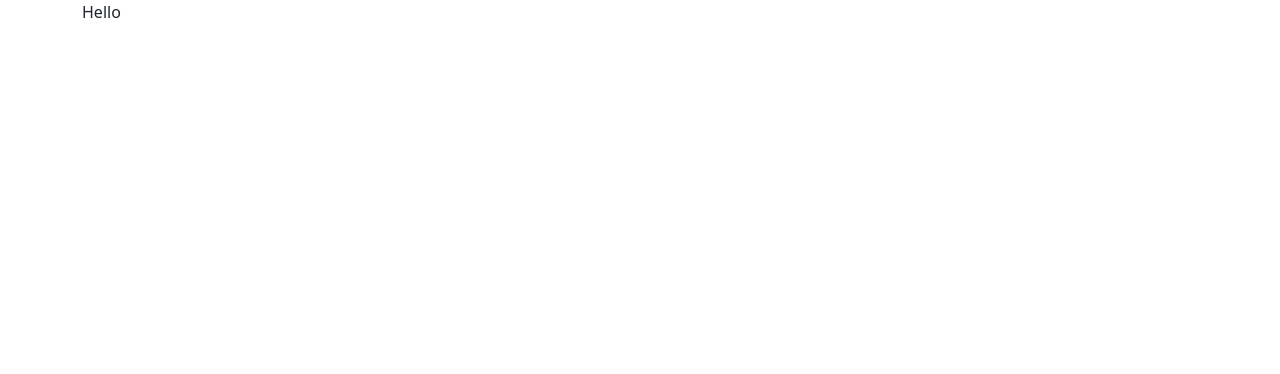
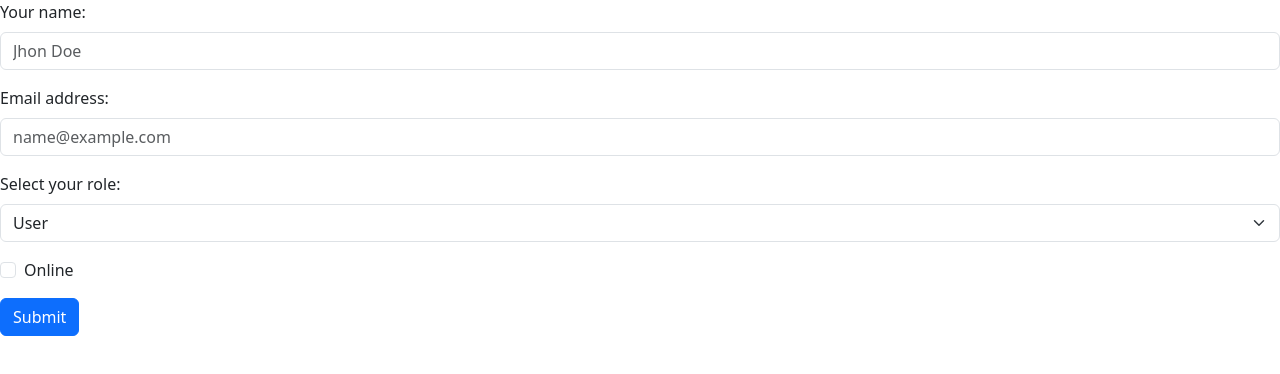
Before and after one commit to limbonalim/Home-Work-57, a React (Vite) app: page / in a window 1280 px wide. Shown: the top 374 px of the page. Built offline with nearby package versions, Linux system fonts and the light colour scheme.

Commit message:
create UserForms component

```diff
--- /dev/null
+++ b/src/components/UserForms/UserForms.tsx
@@ -0,0 +1,80 @@
+import React, {useState} from 'react';
+import {User} from '../../types';
+
+
+const UserForms = () => {
+  const [user, setUser] = useState<User>({
+    name: '',
+    mail: '',
+    active: false,
+    role: 'user',
+  });
+  const changeUser = (event: React.ChangeEvent<HTMLInputElement | HTMLSelectElement>) => {
+    setUser((prevState) => ({
+      ...prevState,
+      [event.target.name]: event.target.value
+    }))
+  };
+  const changeUserFromCheckbox = (event: React.ChangeEvent<HTMLInputElement>) => {
+    setUser(prevState => ({
+      ...prevState,
+      [event.target.name]: event.target.checked
+    }))
+  };
+  return (
+    <form>
+      <div className="mb-3">
+        <label htmlFor="name" className="form-label">Your name:
+        </label>
+        <input
+          className="form-control"
+          placeholder="Jhon Doe"
+          name="name"
+          id="name"
+          onChange={changeUser}
+          value={user.name}
+        />
+      </div>
+      <div className="mb-3">
+        <label htmlFor="mail" className="form-label">Email address:</label>
+        <input
+          type="email"
+          className="form-control"
+          placeholder="name@example.com"
+          name="mail"
+          id="mail"
+          onChange={changeUser}
+          value={user.mail}
+        />
+      </div>
+      <div className="mb-3">
+        <label htmlFor="role" className="form-label">Select your role:</label>
+        <select
+          id="role"
+          name="role"
+          className="form-select"
+          onChange={changeUser}
+          value={user.role}
+        >
+          <option value="user">User</option>
+          <option value="editor">Editor</option>
+          <option value="admin">Admin</option>
+        </select>
+      </div>
+      <div className="mb-3 form-check">
+          <label className="form-check-label" htmlFor="active">Online</label>
+        <input
+          type="checkbox"
+          className="form-check-input"
+          id="active"
+          name="active"
+          onChange={changeUserFromCheckbox}
+          checked={user.active}
+        />
+      </div>
+      <button type="submit" className="btn btn-primary">Submit</button>
+    </form>
+  );
+};
+
+export default UserForms;
--- a/src/containers/App.tsx
+++ b/src/containers/App.tsx
@@ -1,11 +1,12 @@
+import UserForms from '../components/UserForms/UserForms';
 
 
 const App = () => {
 
   return (
-      <div className="container">
-          Hello
-      </div>
+      <>
+          <UserForms/>
+      </>
   );
 };
 
--- a/src/types.d.ts
+++ b/src/types.d.ts
@@ -0,0 +1,6 @@
+export interface User {
+  name: string;
+  mail: string;
+  active: boolean;
+  role: 'user' | 'editor' | 'admin';
+}
```
